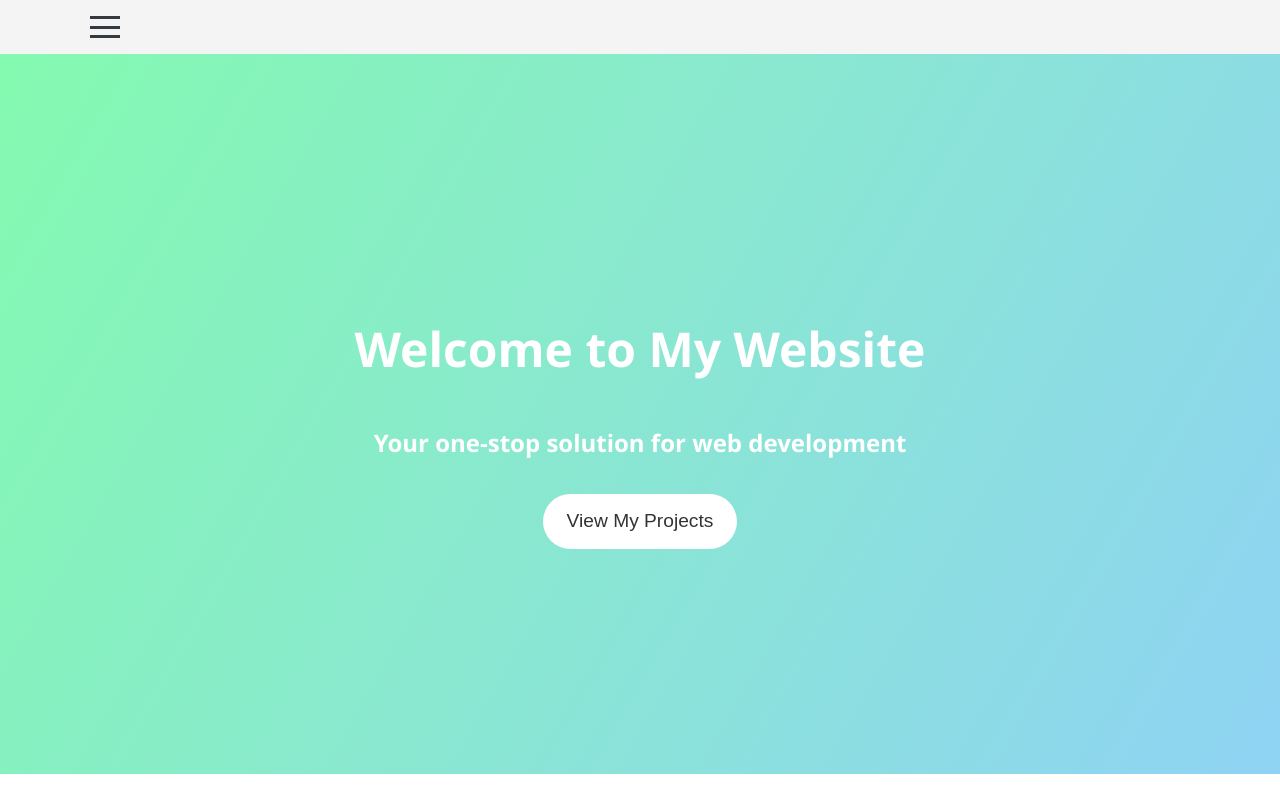
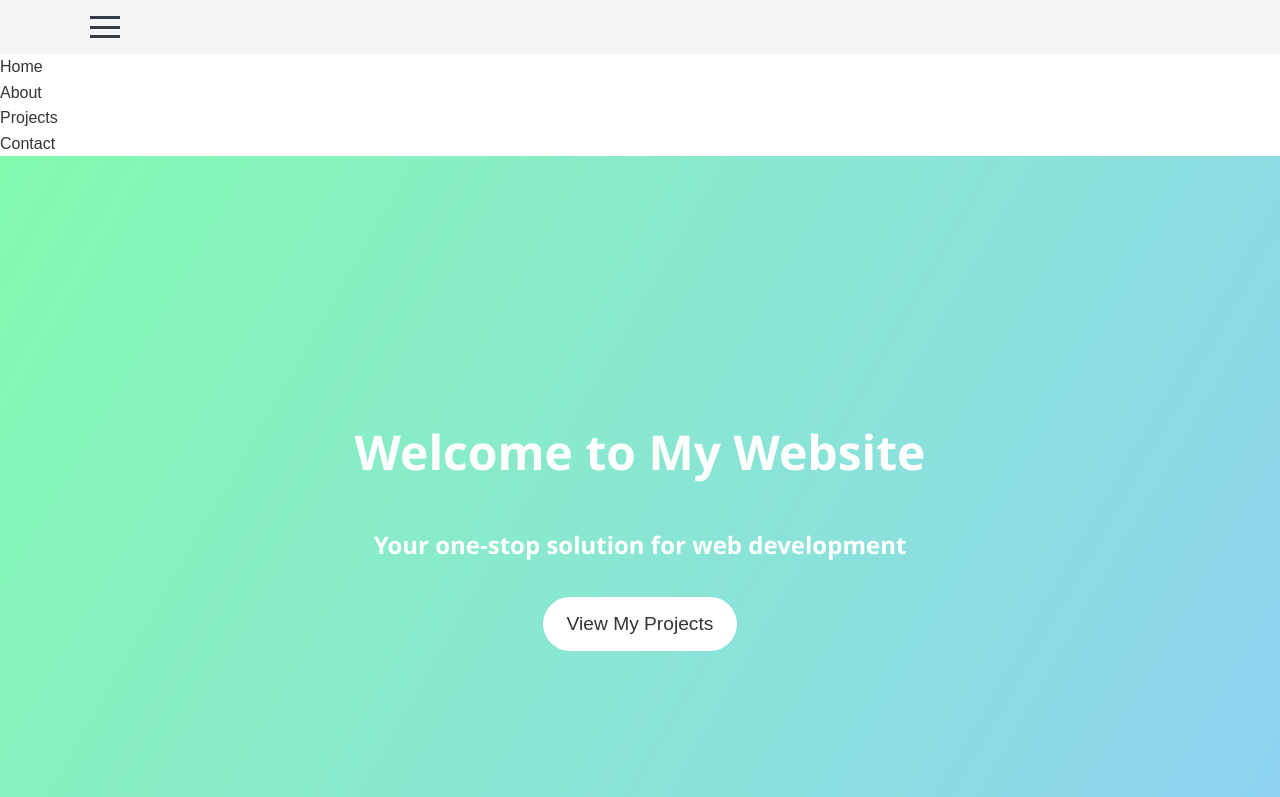
Before and after one commit to jagganjestine/jjweb, a React (Create React App) app: page / in a window 1280 px wide. Shown: the top 797 px of the page. Built offline with nearby package versions, Linux system fonts and the light colour scheme.

Commit message:
Update App.js

```diff
--- a/src/App.js
+++ b/src/App.js
@@ -1,23 +1,41 @@
 import React from 'react';
+import { BrowserRouter as Router, Switch, Route, Link } from 'react-router-dom';
 import Header from './components/Header';
 import Home from './components/Home';
 import About from './components/About';
 import Projects from './components/Projects';
 import Contact from './components/Contact';
 import Footer from './components/Footer';
-import { Route, Routes } from 'react-router-dom';
 
 function App() {
   return (
     <div className="App">
-      <Header />
-      <Routes>
-        <Route index element={<Home />} path="/" />
-        <Route index element={<About />} path="/about" />
-        <Route element={<Projects />} path="/projects" />
-        <Route element={<Contact />} path="/contact" />
-      </Routes>
-      <Footer />
+      <Router>
+        <Header />
+        <nav>
+          <ul>
+            <li>
+              <Link to="/">Home</Link>
+            </li>
+            <li>
+              <Link to="/about">About</Link>
+            </li>
+            <li>
+              <Link to="/projects">Projects</Link>
+            </li>
+            <li>
+              <Link to="/contact">Contact</Link>
+            </li>
+          </ul>
+        </nav>
+        <Switch>
+          <Route exact path="/" component={Home} />
+          <Route path="/about" component={About} />
+          <Route path="/projects" component={Projects} />
+          <Route path="/contact" component={Contact} />
+        </Switch>
+        <Footer />
+      </Router>
     </div>
   );
 }
```
